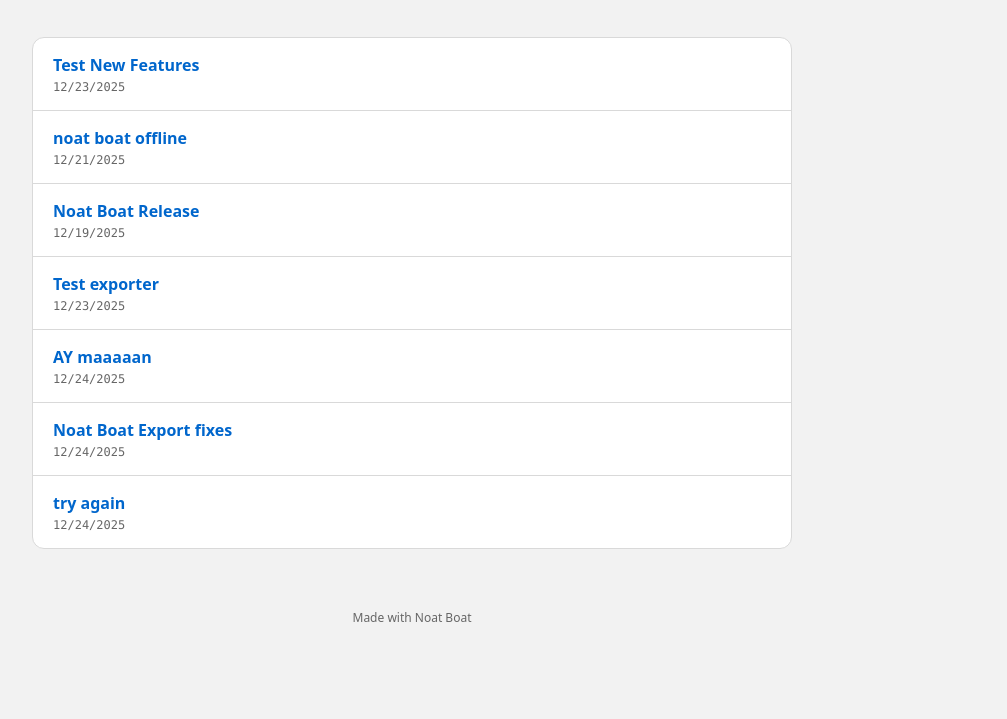
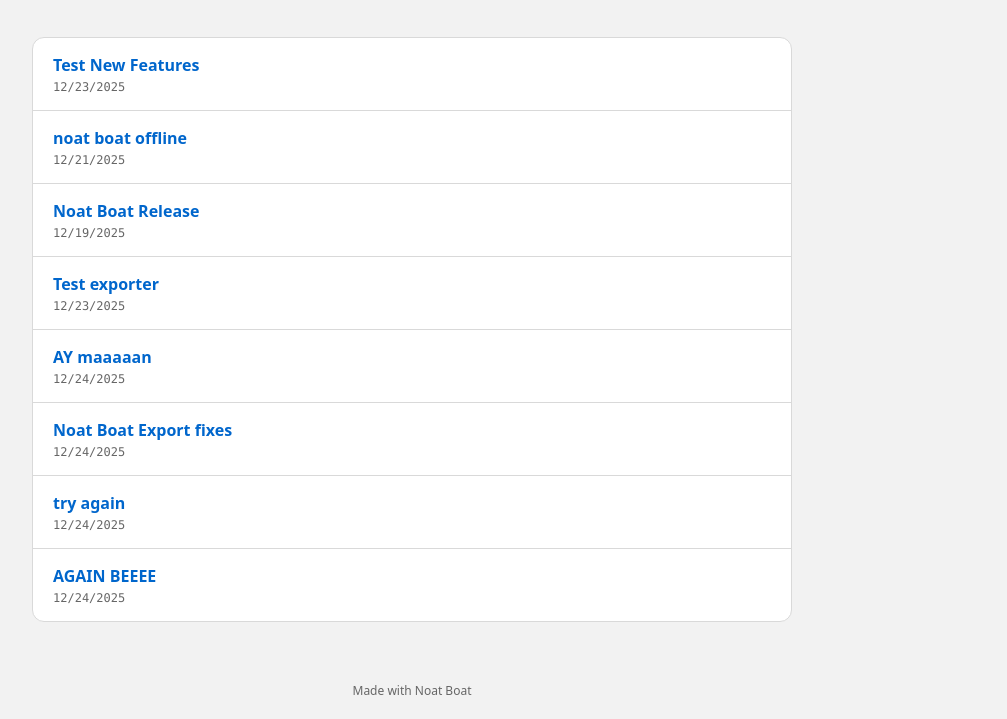
Before and after one commit to mdotstrange/noatboatlivenotes, a plain HTML site: page index.html in a window 1280 px wide. Shown: the part 163-882 px from the top of the page, without its empty margins (228-1235 px from the left). Before the commit the page ends 809 px from the top, so only its background shows below. Drawn offline with Linux system fonts and the light colour scheme.

Commit message:
Update site index

```diff
--- a/index.html
+++ b/index.html
@@ -71,6 +71,10 @@
         <div class="note-title">try again</div>
         <div class="note-meta">12/24/2025</div>
       </a>
+      <a href="./again-beeee/index.html" class="note-link">
+        <div class="note-title">AGAIN BEEEE</div>
+        <div class="note-meta">12/24/2025</div>
+      </a>
       <!-- NOTE_LINKS_PLACEHOLDER -->
     </div>
   </div>
```
